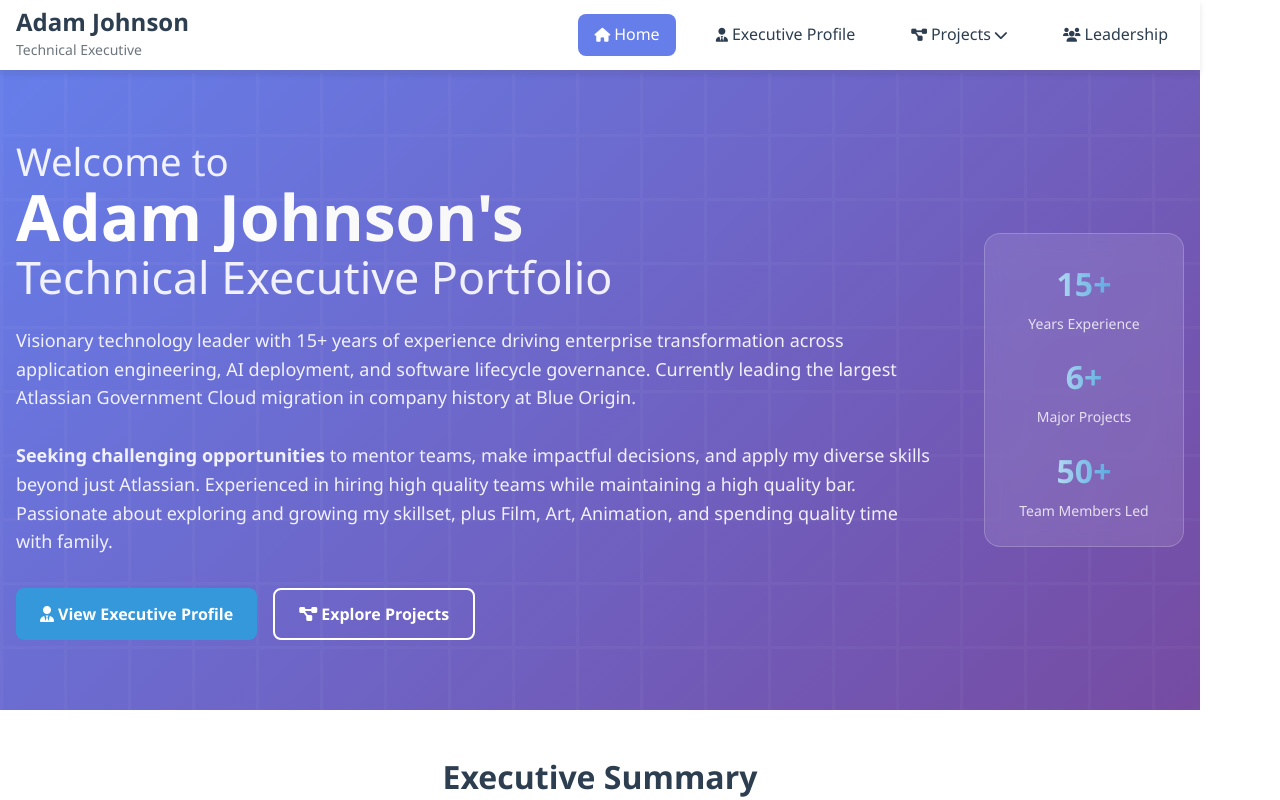
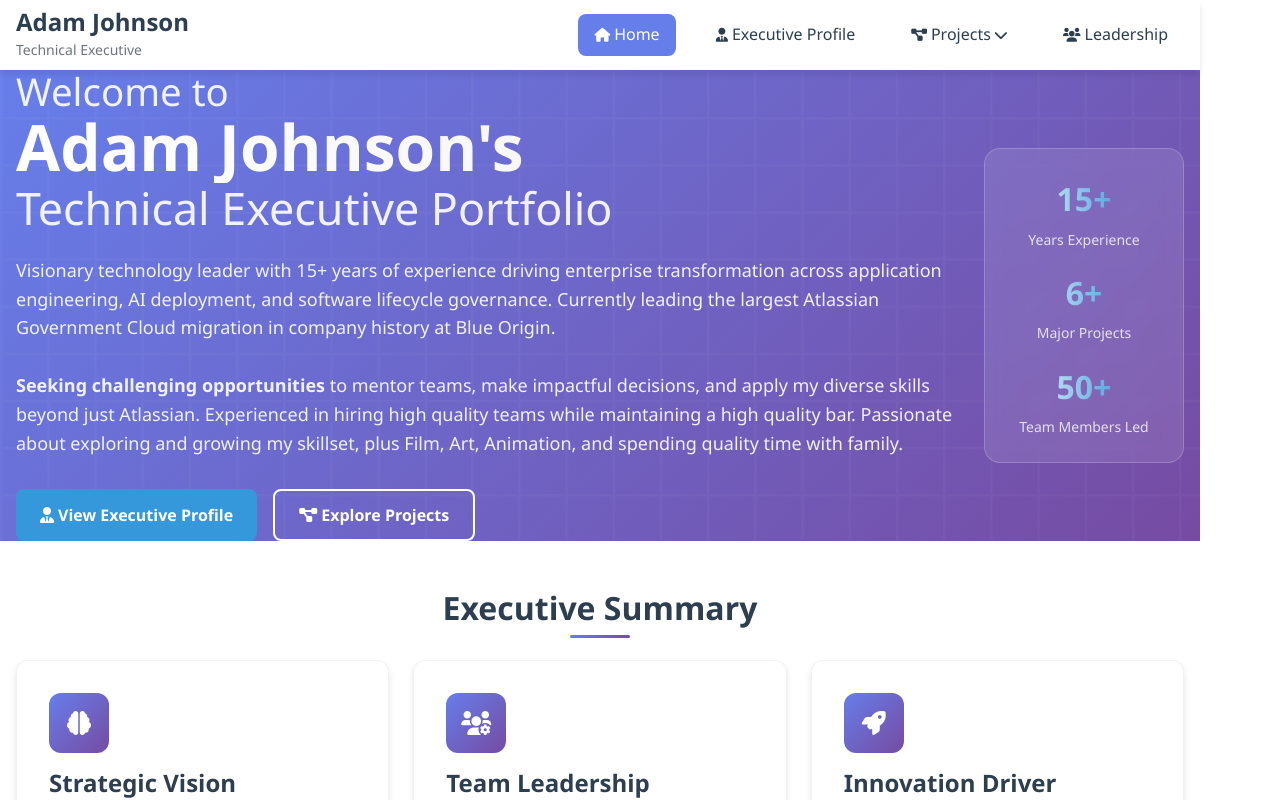
Before and after one commit to GeorgeRCAdamJohnson/Technical-Executive-Portfolio, a React (Vite) app: page / in a window 1280 px wide. Shown: the top 800 px of the page. Built offline with nearby package versions, Linux system fonts and the light colour scheme.

Commit message:
Reduce hero section height by half (40vh) and compact grid spacing for better screen utilization

```diff
--- a/src/pages/Home.tsx
+++ b/src/pages/Home.tsx
@@ -75,7 +75,7 @@ const AchievementNotification = styled.div<{ $visible: boolean }>`
 
 const HeroSection = styled.section`
   background: var(--bg-gradient);
-  min-height: 80vh;
+  min-height: 40vh;
   display: flex;
   align-items: center;
   position: relative;
@@ -100,7 +100,7 @@ const HeroContainer = styled.div`
   padding: 0 var(--spacing-md);
   display: grid;
   grid-template-columns: 1fr auto;
-  gap: var(--spacing-xxl);
+  gap: var(--spacing-lg);
   align-items: center;
   position: relative;
   z-index: 1;
@@ -111,7 +111,7 @@ const HeroContainer = styled.div`
     padding: 0 var(--spacing-sm);
     grid-template-columns: 1fr;
     text-align: center;
-    gap: var(--spacing-xl);
+    gap: var(--spacing-md);
   }
 `;
 
```
